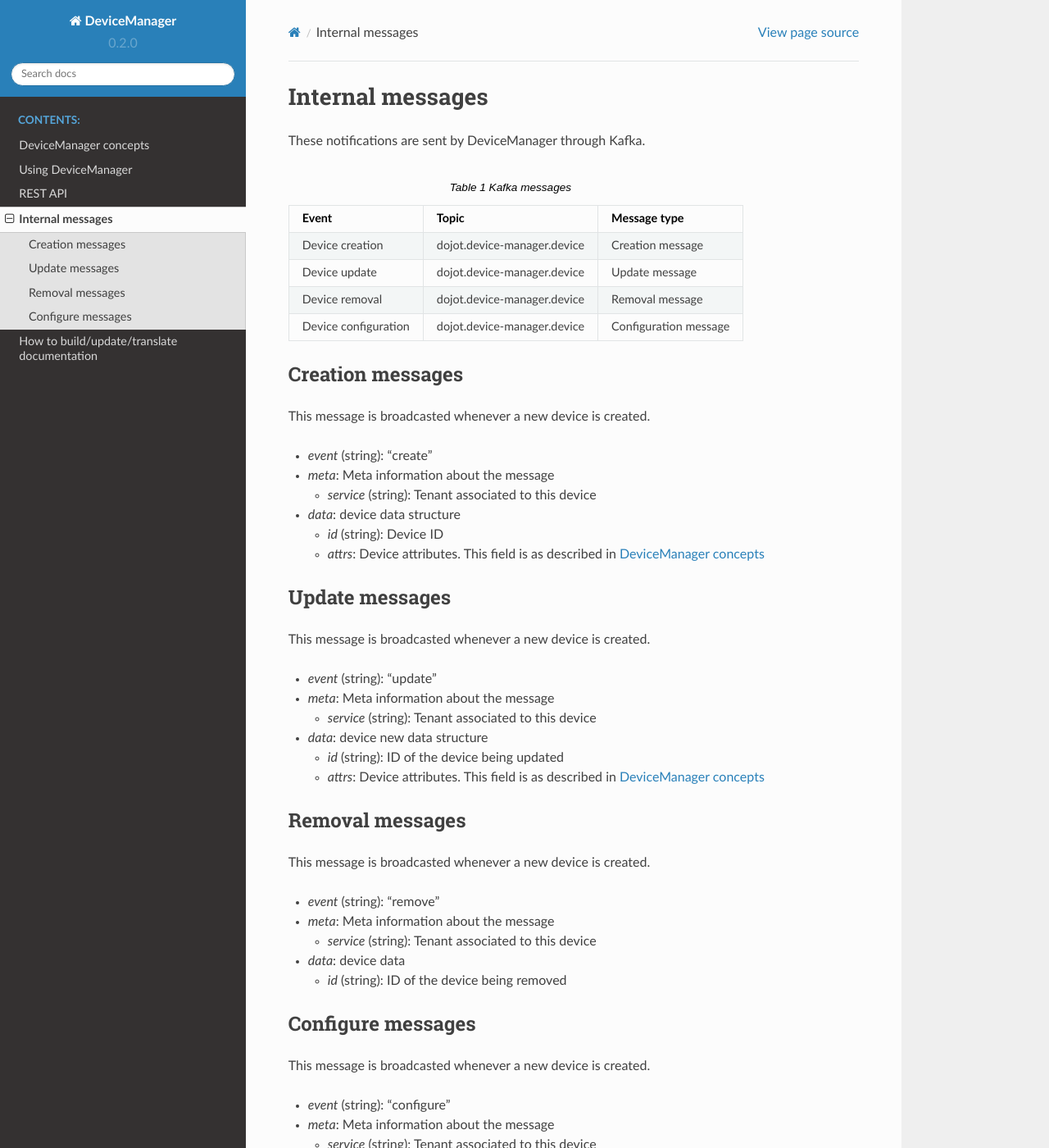
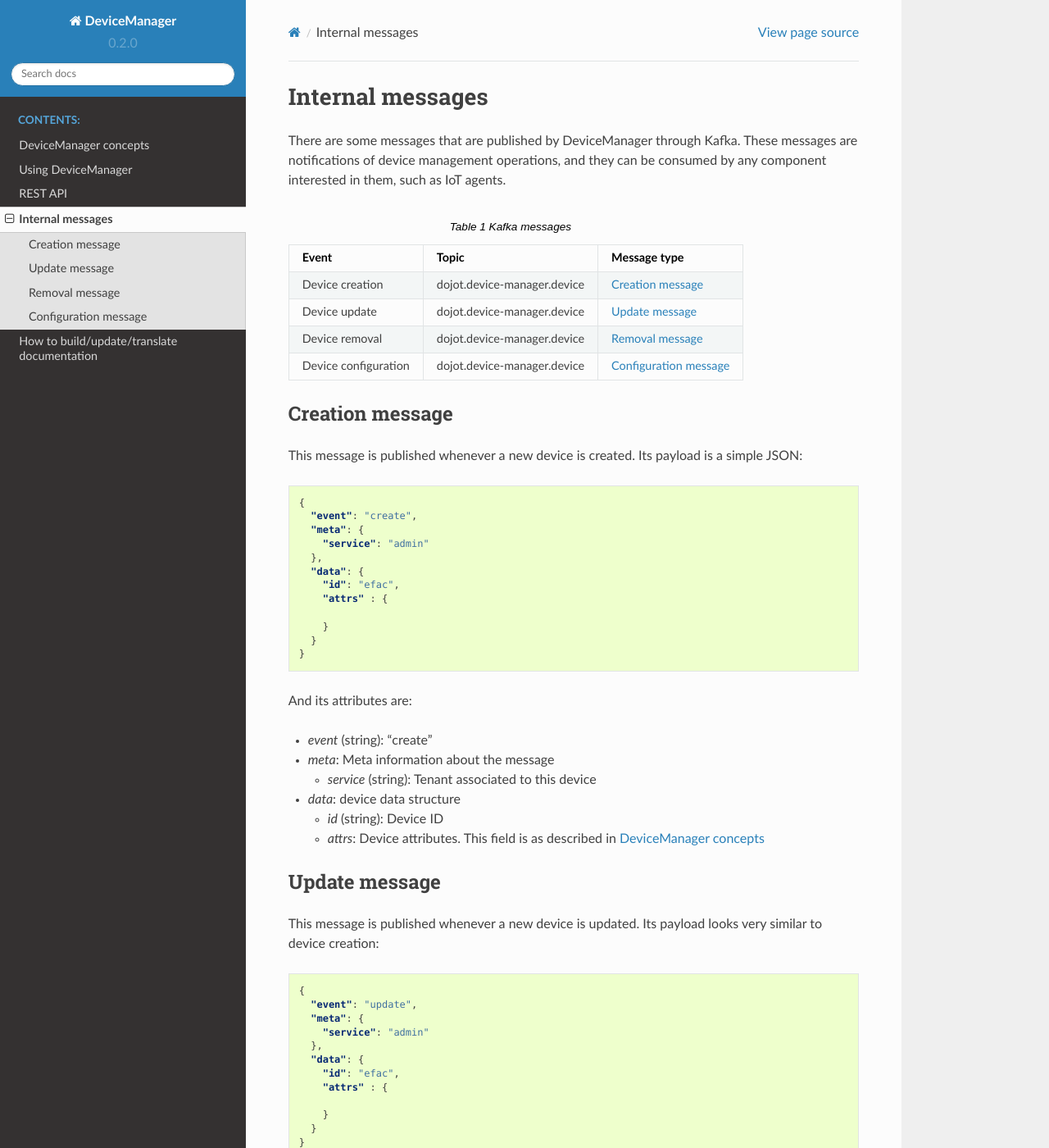
Before and after one commit to rascaraficci/device-manager, a Sphinx documentation site: the page built from docs/kafka-messages.rst, in a window 1280 px wide and 1400 px high. Shown: the whole window at 82% size. Built offline with Sphinx 7.4.7 and the Read the Docs theme 2.0.0, drawn with Linux system fonts in a browser that asks for light colours; some of the changed text lies outside the part shown.

Commit message:
Improving Kafka message description, adding a link in the index page.

```diff
--- a/docs/index.rst
+++ b/docs/index.rst
@@ -4,7 +4,7 @@
 |License badge| |Docker badge|
 
 The DeviceManager handles all operations related to creation, retrieval,
-update and deletion of devices in dojot. For more information on that,
+update and deletion of devices in `dojot`_. For more information on that,
 check `DeviceManager Concepts page`_.
 
 .. toctree::
--- a/docs/kafka-messages.rst
+++ b/docs/kafka-messages.rst
@@ -1,8 +1,9 @@
 Internal messages
 =================
 
-These notifications are sent by DeviceManager through Kafka.
-
+There are some messages that are published by DeviceManager through Kafka.
+These messages are notifications of device management operations, and they can
+be consumed by any component interested in them, such as IoT agents.
 
 .. list-table:: Kafka messages
    :header-rows: 1
@@ -12,22 +13,40 @@
      - Message type
    * - Device creation
      - dojot.device-manager.device
-     - Creation message
+     - `Creation message`_
    * - Device update
      - dojot.device-manager.device
-     - Update message
+     - `Update message`_
    * - Device removal
      - dojot.device-manager.device
-     - Removal message
+     - `Removal message`_
    * - Device configuration
      - dojot.device-manager.device
-     - Configuration message
+     - `Configuration message`_
 
 
-Creation messages
------------------
+Creation message
+----------------
 
-This message is broadcasted whenever a new device is created.
+This message is published whenever a new device is created.
+Its payload is a simple JSON:
+
+.. code-block:: json
+
+    {
+      "event": "create",
+      "meta": {
+        "service": "admin"
+      },
+      "data": {
+        "id": "efac",
+        "attrs" : {
+
+        }
+      }
+    }
+
+And its attributes are:
 
 - *event* (string): "create"
 - *meta*: Meta information about the message
@@ -40,10 +59,27 @@
   - *attrs*: Device attributes. This field is as described in :doc:`./concepts`
 
 
-Update messages
----------------
+Update message
+--------------
 
-This message is broadcasted whenever a new device is created.
+This message is published whenever a new device is updated.
+Its payload looks very similar to device creation:
+
+.. code-block:: json
+
+    {
+      "event": "update",
+      "meta": {
+        "service": "admin"
+      },
+      "data": {
+        "id": "efac",
+        "attrs" : {
+
+        }
+      }
+    }
+
 
 - *event* (string): "update"
 - *meta*: Meta information about the message
@@ -56,10 +92,24 @@
   - *attrs*: Device attributes. This field is as described in :doc:`./concepts`
 
 
-Removal messages
-----------------
+Removal message
+---------------
 
-This message is broadcasted whenever a new device is created.
+This message is published whenever a device is removed.
+Its payload is:
+
+.. code-block:: json
+
+    {
+      "event": "remove",
+      "meta": {
+        "service": "admin"
+      },
+      "data": {
+        "id": "efac"
+      }
+    }
+
 
 - *event* (string): "remove"
 - *meta*: Meta information about the message
@@ -71,10 +121,26 @@
   - *id* (string): ID of the device being removed
 
 
-Configure messages
-------------------
+Configuration message
+---------------------
 
-This message is broadcasted whenever a new device is created.
+This message is published whenever a device must be configured.
+The payload is:
+
+.. code-block:: json
+
+  {
+    "event": "configure",
+    "meta": {
+      "topic": "/admin/cafe/attrs",
+      "id": "cafe"
+    },
+    "data": {
+      "id": "cafe"
+    },
+    "device-attr1": "value"
+  }
+
 
 - *event* (string): "configure"
 - *meta*: Meta information about the message
@@ -83,4 +149,24 @@
   - *id* (string): ID of the device to be configured
   - *topic* (string): MQTT topic to be used for device configuration
 
-Any other parameter will be sent to the device.
+This message should be forwarded to the device. It can contain more attributes than
+the ones specified by DeviceManager. For instance, a thermostat could be configured
+with the following message:
+
+.. code-block:: json
+
+  {
+    "event": "configure",
+    "meta": {
+      "topic": "/admin/cafe/attrs",
+      "id": "cafe"
+    },
+    "data": {
+      "id": "cafe"
+    },
+    "target-temperature": "27"
+  }
+
+The attribute actually used by the device would be "target-temperature" so that
+it can adjust correctly the temperature. It's up to the receiver of this message
+to properly send the configuration to the device.
```
Also changed, not shown: other parts of docs/index.rst (+1 -0 lines).
